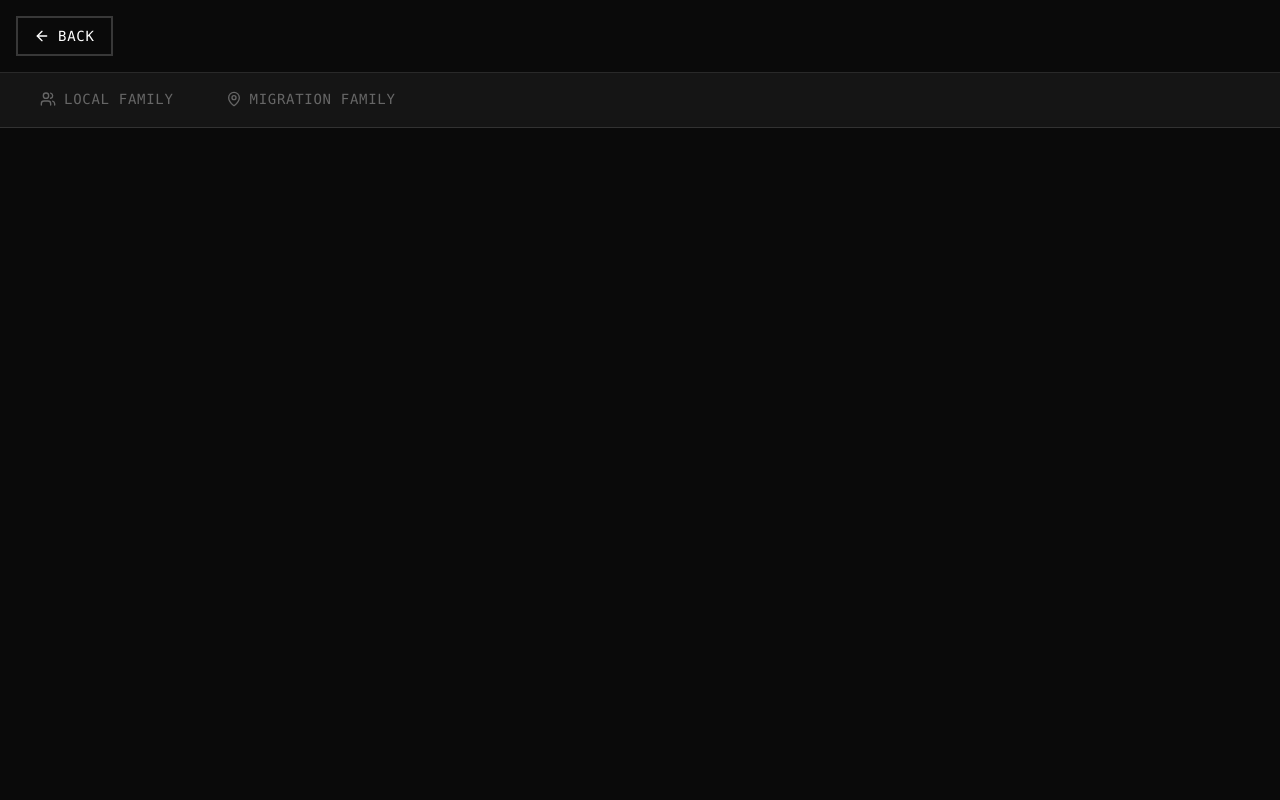
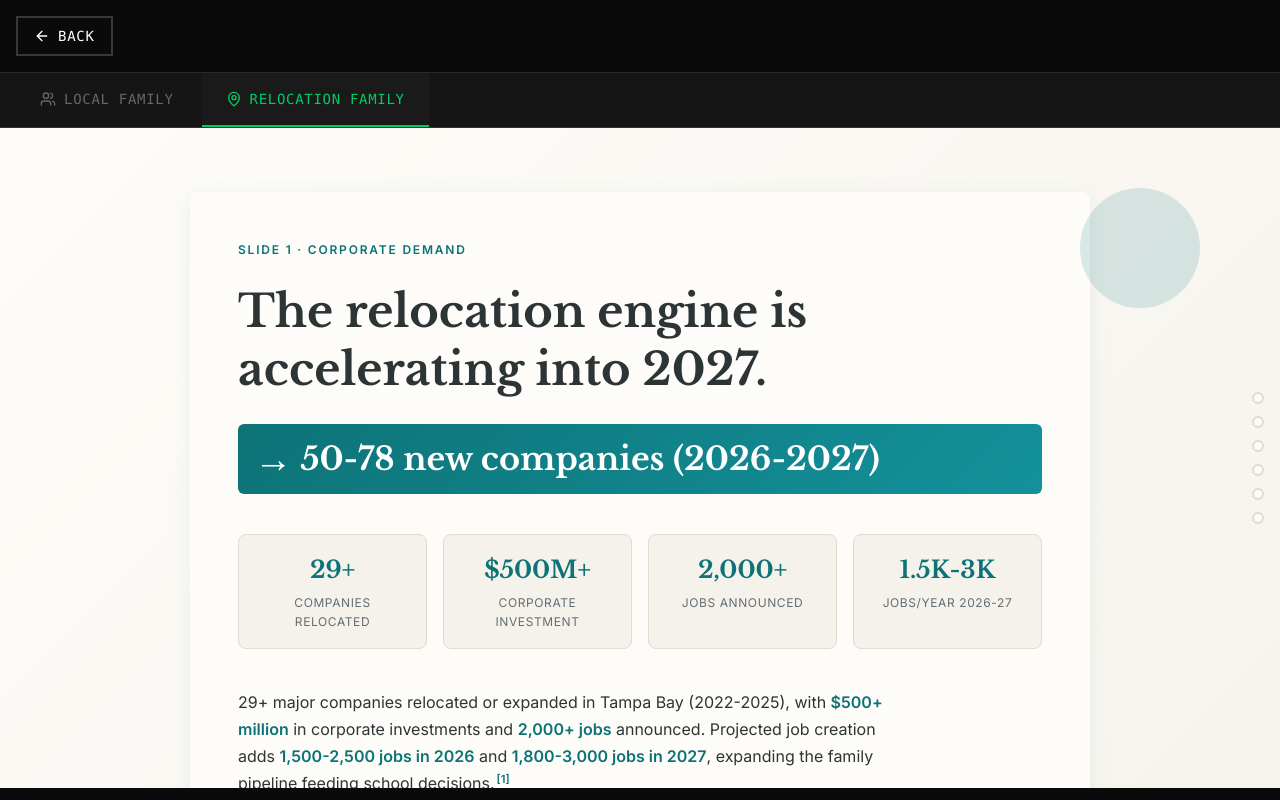
Before and after one commit to dobedobedu/SSES_Rebranding, a React (Vite) app: page /research in a window 1280 px wide. Built offline with nearby package versions, Linux system fonts and the light colour scheme.

Commit message:
Default to Relocation Family tab, rename to Relocation Family

```diff
--- a/components/ResearchPage.tsx
+++ b/components/ResearchPage.tsx
@@ -3,11 +3,11 @@ import { ArrowLeft, Users, MapPin } from 'lucide-react';
 
 const RESEARCH_TABS = [
   { id: 'local', label: 'Local Family', src: '/local-discover.html', icon: Users },
-  { id: 'migration', label: 'Migration Family', src: '/relocation-radar.html', icon: MapPin },
+  { id: 'relocation', label: 'Relocation Family', src: '/relocation-radar.html', icon: MapPin },
 ];
 
 const ResearchPage: React.FC = () => {
-  const [activeTab, setActiveTab] = useState('discovery');
+  const [activeTab, setActiveTab] = useState('relocation');
 
   return (
     <div className="min-h-screen bg-[#0a0a0a]">
```
